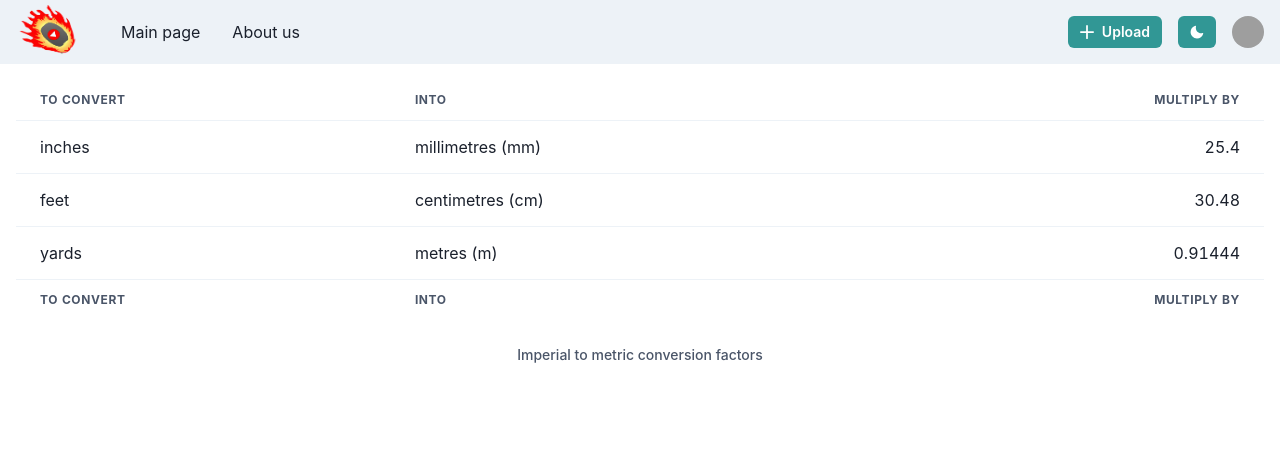
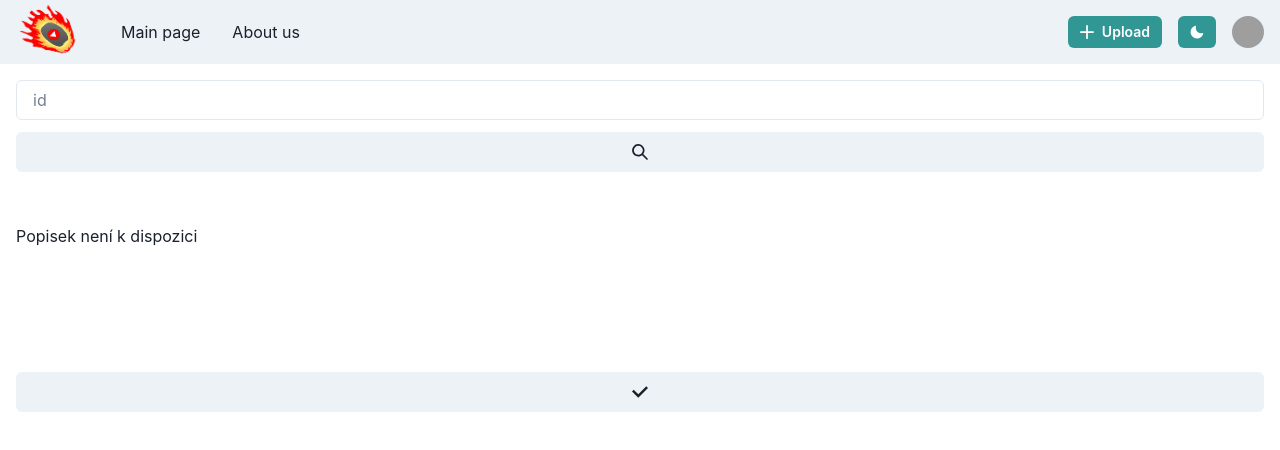
Before and after one commit to team10ACAuu/videolibrary, a React (Vite) app in the folder frontend/: page /dashboard in a window 1280 px wide. Shown: the top 450 px of the page. Built offline with nearby package versions, Linux system fonts and the light colour scheme; grey boxes are pictures that could not be loaded.

Commit message:
Katastofa 👾

```diff
--- a/frontend/src/components/navbar.tsx
+++ b/frontend/src/components/navbar.tsx
@@ -21,7 +21,6 @@ import {
   MenuButton,
   MenuList,
   MenuItem,
-  MenuDivider,
   useColorMode,
   useDisclosure,
   useColorModeValue,
--- a/frontend/src/pages/ControlPanel.tsx
+++ b/frontend/src/pages/ControlPanel.tsx
@@ -1,54 +1,108 @@
+import { useState } from 'react';
+
 import {
-    Table,
-    Thead,
-    Tbody,
-    Tfoot,
-    Tr,
-    Th,
-    Td,
-    TableCaption,
-    TableContainer,
+    Stack,
+    Input,
+    IconButton,
+    Editable,
+    EditableTextarea,
+    EditablePreview,
   } from '@chakra-ui/react'
+import { CheckIcon, SearchIcon } from '@chakra-ui/icons';
 
 const ControlPanel = () => {
+    const [videoId, setVideoId] = useState("");
+    const [title, setTitle] = useState("");
+    const [videosData, setVideosData] = useState(
+        [
+          {
+            link: '',
+            thumbnail: '',
+            title: 'Titulek není k dispozici',
+            description: 'Popisek není k dispozici',
+            topic: ''
+          }
+        ]
+    );
+
+    const getVideo = () => {
+        const fetchVideoData = async () => {
+          const response = await fetch('/api/'+videoId)
+          //console.table(response);
+          const json = await response.json()
+          if(response.ok) {
+            setVideosData(json)
+            }
+          }
+
+          try {
+            fetchVideoData()
+          }
+          catch {
+            console.log("Can't reach /")
+          }
+          fetchVideoData();
+    };
+
+    const handleUpload = async () => {
+          try {
+          const response = await fetch('http://localhost:5173/api', {
+            method: 'POST',
+            headers: {
+              'Content-Type': 'application/json'
+            },
+            body: JSON.stringify({
+              id: videoId ,
+              title: 'videoTitle',
+              link: 'youtubeVideoId',
+              topic: 'test',
+              description: 'videoDescription',
+              ratingsAverage: '0',
+              creator: 'Admin',
+              creationDate: new Date(),
+              thumbnail: 'thumbnailUrl',
+
+            }),
+          });
+          const data = await response.json();
+          console.log(data);
+
+
+        } catch (error) {
+          console.error("Error:", error);
+        }
+    };
+    const patchVideo = () => {};
+
+    console.log(title);
+
     return (
         <>
-            <TableContainer>
-                <Table variant='simple'>
-                    <TableCaption>Imperial to metric conversion factors</TableCaption>
-                    <Thead>
-                    <Tr>
-                        <Th>To convert</Th>
-                        <Th>into</Th>
-                        <Th isNumeric>multiply by</Th>
-                    </Tr>
-                    </Thead>
-                    <Tbody>
-                    <Tr>
-                        <Td>inches</Td>
-                        <Td>millimetres (mm)</Td>
-                        <Td isNumeric>25.4</Td>
-                    </Tr>
-                    <Tr>
-                        <Td>feet</Td>
-                        <Td>centimetres (cm)</Td>
-                        <Td isNumeric>30.48</Td>
-                    </Tr>
-                    <Tr>
-                        <Td>yards</Td>
-                        <Td>metres (m)</Td>
-                        <Td isNumeric>0.91444</Td>
-                    </Tr>
-                    </Tbody>
-                    <Tfoot>
-                    <Tr>
-                        <Th>To convert</Th>
-                        <Th>into</Th>
-                        <Th isNumeric>multiply by</Th>
-                    </Tr>
-                    </Tfoot>
-                </Table>
-            </TableContainer>
+            <Stack spacing={3}>
+                <Input onChange={(e) => setVideoId(e.target.value)} placeholder='id' size='md' />
+                <IconButton onClick={getVideo} aria-label='Search database' icon={<SearchIcon />} />
+                <Editable onChange={setTitle} defaultValue={videosData[0].title} value={title}>
+                    <EditablePreview />
+                    <EditableTextarea />
+                </Editable>
+                <Editable defaultValue={videosData[0].description} value={videosData[0].description}>
+                    <EditablePreview />
+                    <EditableTextarea />
+                </Editable>
+                <Editable  defaultValue={videosData[0].topic} value={videosData[0].topic}>
+                    <EditablePreview />
+                    <EditableTextarea />
+                </Editable>
+                <Editable defaultValue={videosData[0].link} value={videosData[0].link}>
+                    <EditablePreview />
+                    <EditableTextarea />
+                </Editable>
+                <Editable defaultValue={videosData[0].thumbnail} value={videosData[0].thumbnail}>
+                    <EditablePreview />
+                    <EditableTextarea />
+                </Editable>
+                <IconButton onClick={patchVideo} aria-label='Search database' icon={<CheckIcon />} />
+            </Stack>
         </>
     );
 }
--- a/frontend/src/pages/video.tsx
+++ b/frontend/src/pages/video.tsx
@@ -13,8 +13,8 @@ const MyComponent = () => {
     [
       {
         link: '',
-        title: '',
-        description: ''
+        title: 'Titulek není k dispozici',
+        description: 'Popisek není k dispozici'
       }
     ]
   );
```
